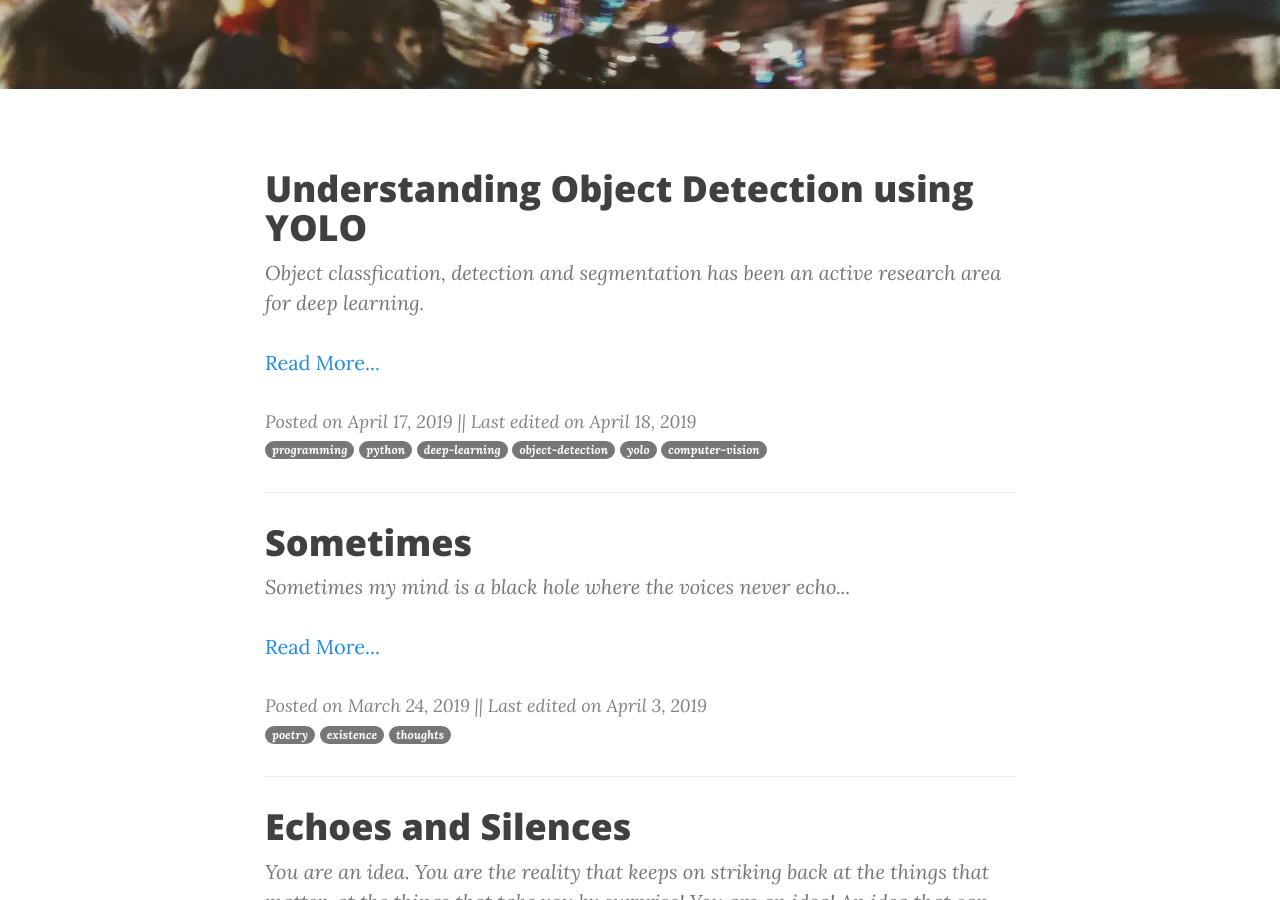
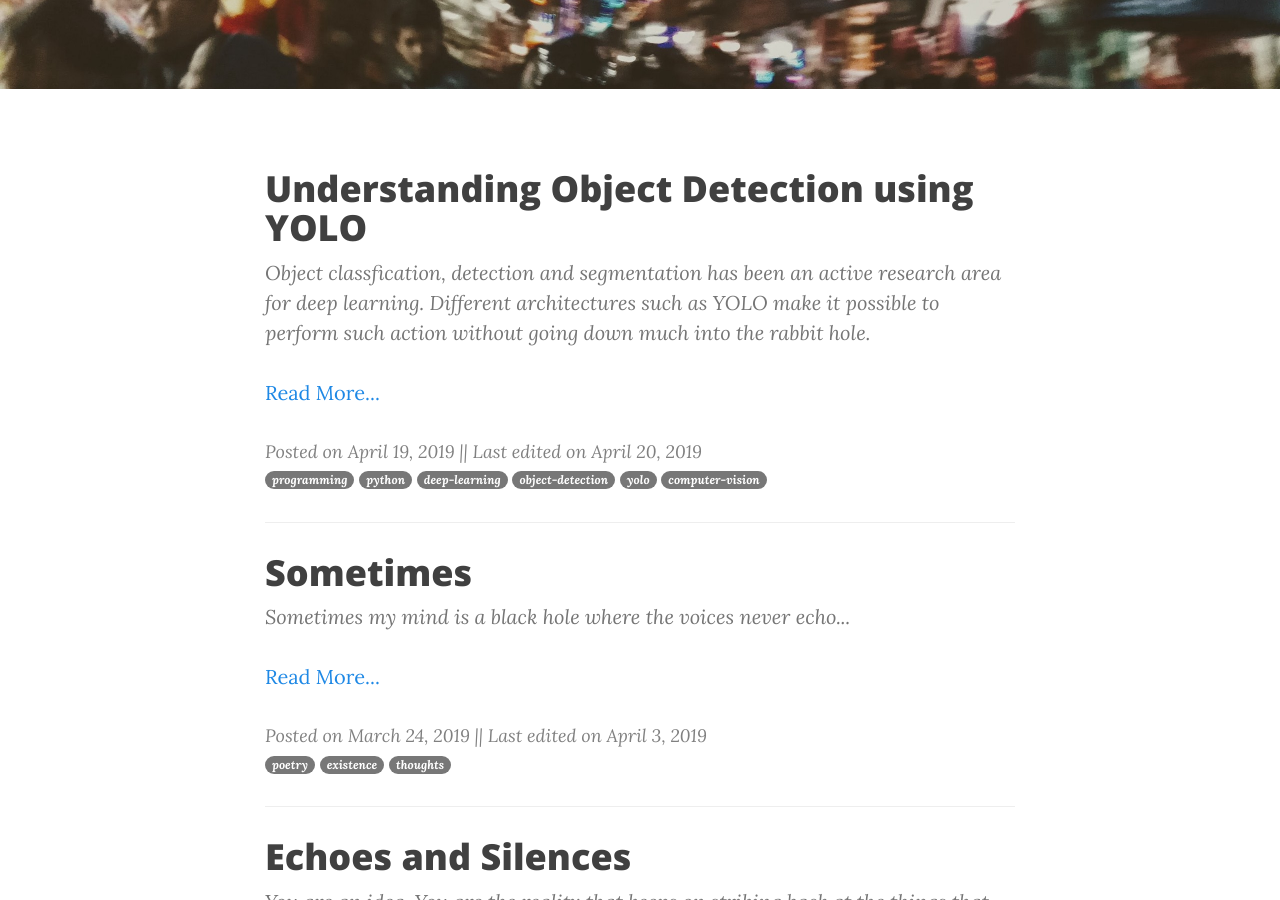
Before and after one commit to NISH1001/NISH1001.github.io, a Jekyll site: the page built from index.html, in a window 1280 px wide and 900 px high, scrolled down 348 px. Built offline with Jekyll 4.4.1, drawn with Linux system fonts in a browser that asks for light colours; nearby versions of some CDN libraries; the list of posts is cut into pages by our own code.

Commit message:
Modify date for blog realted to YOLO

```diff
--- a/_posts/2019-04-18-object-detection-yolo.markdown
+++ b/_posts/2019-04-20-object-detection-yolo.markdown
@@ -1,11 +1,11 @@
 ---
 layout: post
 title:  "Understanding Object Detection using YOLO"
-date:   2019-04-18 00:01:00 +0545
-last_edited_on:   2019-04-18 00:01:00 +0545
+date:   2019-04-20 00:01:00 +0545
+last_edited_on:   2019-04-20 00:01:00 +0545
 categories: programming
 tags: programming python deep-learning object-detection yolo computer-vision
-subtitle: "Object classfication, detection and segmentation has been an active research area for deep learning."
+subtitle: "Object classfication, detection and segmentation has been an active research area for deep learning. Different architectures such as YOLO make it possible to perform such action without going down much into the rabbit hole."
 comments: true
 header-img: "img/post-headers/2019-04-18-object-detection-yolo.png"
 ---
```
